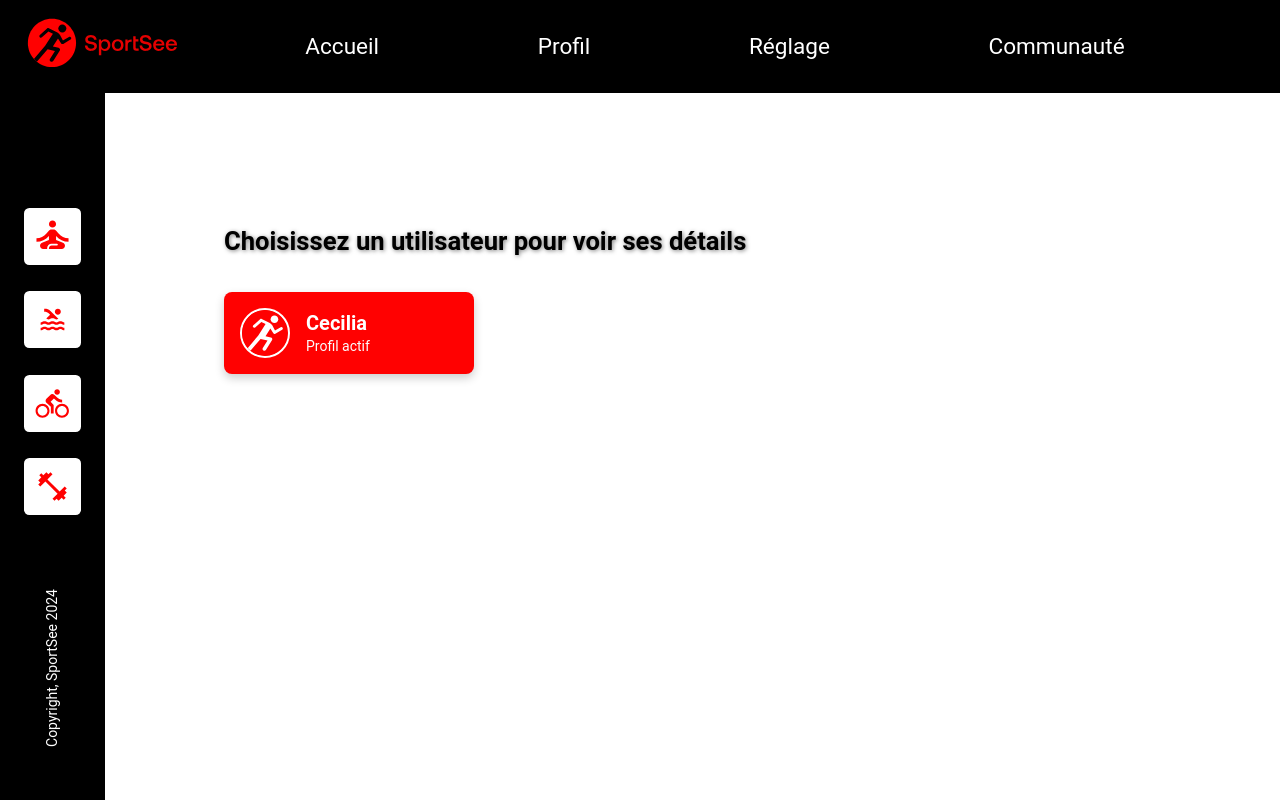
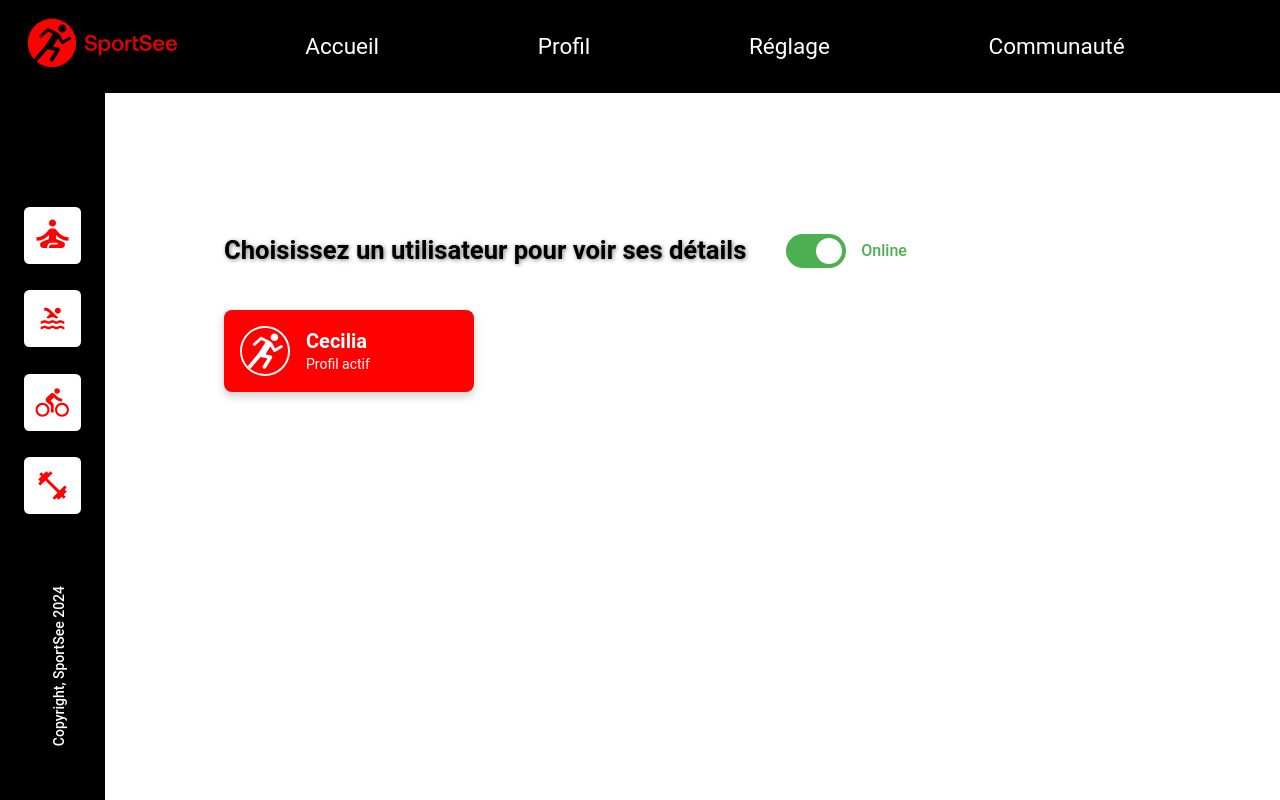
Before and after one commit to ssidikov/SportSee, a React (Create React App) app: page /#/ in a window 1280 px wide. Built offline with nearby package versions, Linux system fonts and the light colour scheme.

Commit message:
Add ApiToggleSwitch component and integrate API usage toggle in Home page

```diff
--- /dev/null
+++ b/src/components/ApiToggleSwitch/ApiToggleSwitch.sass
@@ -0,0 +1,61 @@
+.api-toggle-switch
+  display: flex
+  align-items: center
+  justify-content: center
+  font-family: 'Roboto', sans-serif
+  color: #333
+  padding: 10px
+
+.switch
+  position: relative
+  display: inline-block
+  width: 60px
+  height: 34px
+
+  input
+    opacity: 0
+    width: 0
+    height: 0
+    position: absolute
+    cursor: pointer
+
+  .slider
+    position: absolute
+    cursor: pointer
+    top: 0
+    left: 0
+    right: 0
+    bottom: 0
+    background-color: #ccc
+    transition: 0.4s
+    border-radius: 50px
+
+  input:checked + .slider
+    background-color: #4CAF50
+
+  .slider:before
+    position: absolute
+    content: ''
+    height: 26px
+    width: 26px
+    border-radius: 50px
+    left: 4px
+    bottom: 4px
+    background-color: white
+    transition: 0.4s
+
+  input:checked + .slider:before
+    transform: translateX(26px)
+
+p
+  margin-left: 15px
+  font-size: 16px
+  font-weight: 500
+  color: #555
+  transition: color 0.3s
+
+  &.online
+    color: #4CAF50
+
+  &.offline
+    color: #FF5722
--- /dev/null
+++ b/src/components/ApiToggleSwitch/index.jsx
@@ -0,0 +1,25 @@
+// components/ApiToggleSwitch.jsx
+import React, { useState } from 'react'
+import './ApiToggleSwitch.sass' // Подключение файла стилей
+
+function ApiToggleSwitch({ setUseApi }) {
+  const [useApi, setUseApiState] = useState(true)
+
+  const handleToggleChange = () => {
+    const newValue = !useApi
+    setUseApiState(newValue)
+    setUseApi(newValue)
+  }
+
+  return (
+    <div className='api-toggle-switch'>
+      <label className='switch'>
+        <input type='checkbox' checked={useApi} onChange={handleToggleChange} />
+        <span className='slider'></span>
+      </label>
+      <p className={useApi ? 'online' : 'offline'}>{useApi ? 'Online' : 'Offline'}</p>
+    </div>
+  )
+}
+
+export default ApiToggleSwitch
--- a/src/pages/Home/Home.sass
+++ b/src/pages/Home/Home.sass
@@ -6,10 +6,16 @@
   padding: 5vw
   border-radius: 10px
 
+  &__toggle-container
+    display: flex
+    justify-content: center
+    align-items: center
+    margin-bottom: 2rem
+    gap: 30px
+
   &__title
     font-size: clamp(1.5rem, 2vw, 3rem)
     font-weight: 600
-    margin-bottom: 2rem
     text-shadow: 1px 1px 4px rgba(0, 0, 0, 0.5)
 
   &__user-card
--- a/src/pages/Home/index.jsx
+++ b/src/pages/Home/index.jsx
@@ -1,11 +1,18 @@
+// pages/Home.jsx
 import './Home.sass'
 import { Link } from 'react-router-dom'
 import UserAvatar from '../../assets/avatar.svg'
+import { setUseApi } from '../../services/config'
+import ApiToggleSwitch from '../../components/ApiToggleSwitch' // Импорт компонента ApiToggleSwitch
 
 function Home() {
   return (
     <div className='home'>
-      <h2 className='home__title'>Choisissez un utilisateur pour voir ses détails</h2>
+      <div className='home__toggle-container'>
+        <h2 className='home__title'>Choisissez un utilisateur pour voir ses détails</h2>
+        <ApiToggleSwitch setUseApi={setUseApi} />
+      </div>
+
       <Link to='/profile' className='home__user-card'>
         <img src={UserAvatar} alt='User Avatar' className='home__user-avatar' />
         <div className='home__user-info'>
--- a/src/services/api.jsx
+++ b/src/services/api.jsx
@@ -1,5 +1,5 @@
 import axios from 'axios'
-import { USE_API } from './config.js'
+import { USE_API } from './config.jsx'
 import {
   USER_MAIN_DATA,
   USER_ACTIVITY,
--- a/src/services/config.js
+++ /dev/null
@@ -1,2 +0,0 @@
-// config.js
-export const USE_API = false // Установите на false, чтобы использовать локальные данные
--- /dev/null
+++ b/src/services/config.jsx
@@ -0,0 +1,23 @@
+// config.js
+import React, { createContext, useContext, useState } from 'react'
+
+// Создание контекста для источника данных
+const ApiContext = createContext()
+
+export function ApiProvider({ children }) {
+  const [useApi, setUseApi] = useState(true)
+
+  return <ApiContext.Provider value={{ useApi, setUseApi }}>{children}</ApiContext.Provider>
+}
+
+// Хук для использования контекста
+export function useApiConfig() {
+  return useContext(ApiContext)
+}
+
+export let USE_API = true
+
+// Функция для изменения значения USE_API
+export function setUseApi(value) {
+  USE_API = value
+}
```
